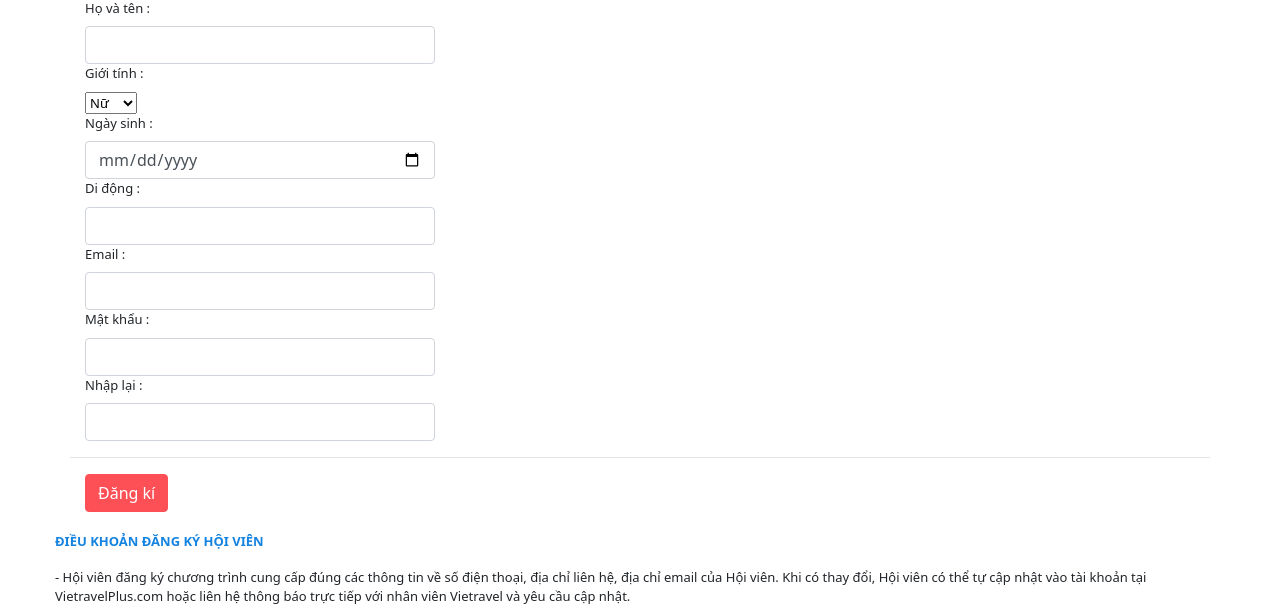
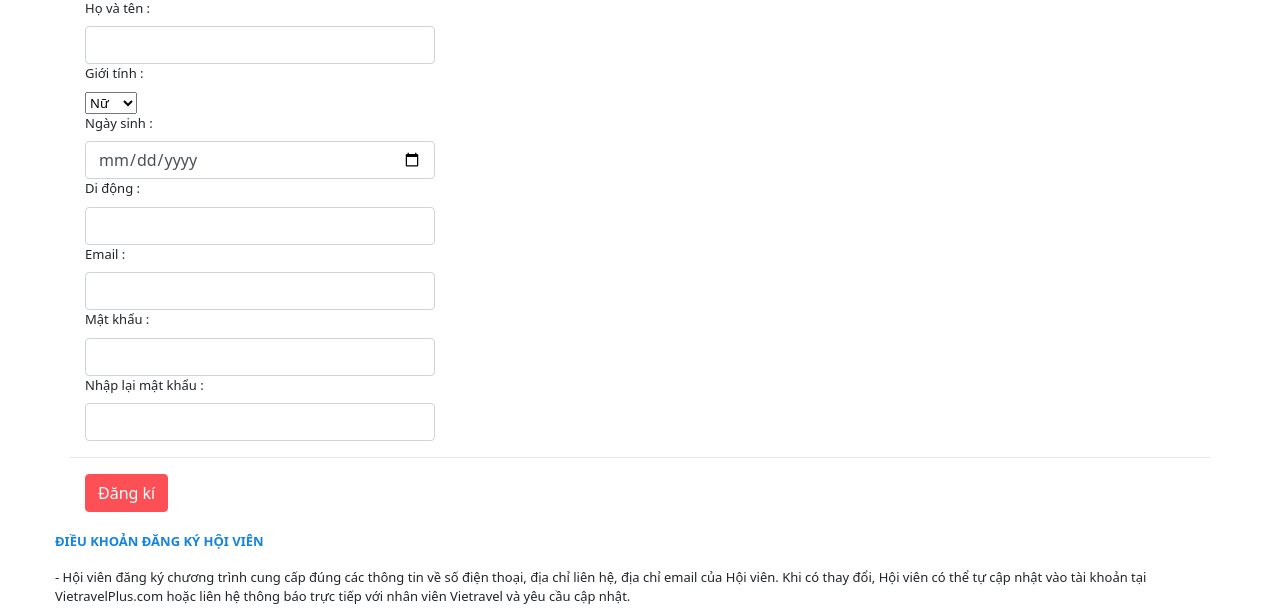
Before and after one commit to Nhungxinh16/WebDatTour, a PHP site: page /WebDatTour/register.php in a window 1280 px wide. Shown: the part 452-1060 px from the top of the page. Run offline with PHP 8.4, Linux system fonts and the light colour scheme; data comes from the database, SQL or seed files in the repository; some libraries are stand-ins or nearby versions.

Commit message:
update tên các ô trong register

```diff
--- a/register.php
+++ b/register.php
@@ -97,7 +97,7 @@ require("config/constants.php");
                                 </div>
                                 <div class="col-md-2 col-sm-2 col-xs-12">
                                     <label>
-                                        Nhập lại
+                                        Nhập lại mật khẩu
                                         :
                                     </label>
                                 </div>
```
